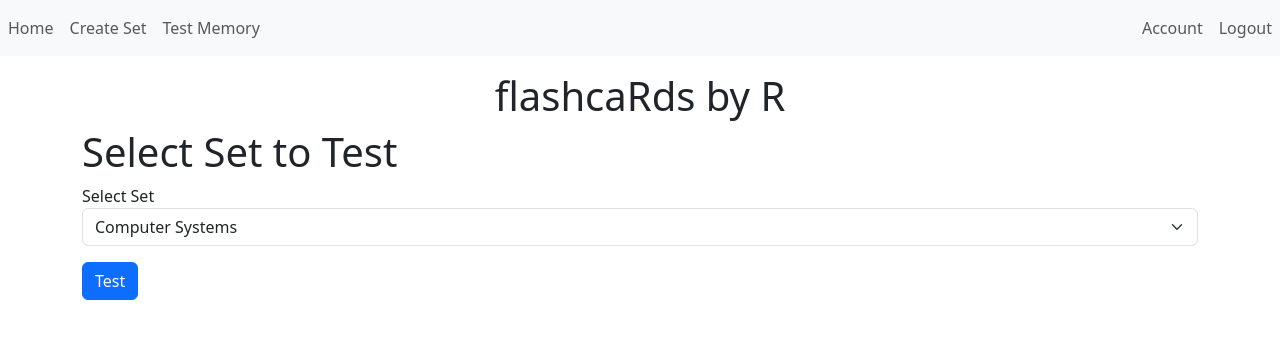
After one commit to rotimijoseph/flashcards-app, a Flask app: page /test_memory in a window 1280 px wide. The commit adds this page. Shown: the top 339 px of the page. Run offline with Flask 3, Linux system fonts and the light colour scheme; a user stored in the database is signed in.

Commit message:
add start of testing functionality where you can test yourself on the flashcards that have been written, not completed yet

```diff
--- a/app/templates/base.html
+++ b/app/templates/base.html
@@ -12,6 +12,7 @@
         <ul class="navbar-nav me-auto">
             <li class="nav-item active"><a class="nav-link" href="{{ url_for ('home')}}">Home</a></li>
             <li class="nav-item active"><a class="nav-link" href="{{ url_for ('create')}}">Create Set</a></li>
+            <li class="nav-item active"><a class="nav-link" href="{{ url_for ('test_memory')}}">Test Memory</a></li>
         </ul>
         <ul class="navbar-nav ms-auto"> <!-- ms auto moves item to far right, while me auto keeps it on the left -->
             {% if current_user.is_authenticated %}
--- /dev/null
+++ b/app/templates/test_memory.html
@@ -0,0 +1,32 @@
+{% extends "base.html" %}
+
+{% block content %}
+
+<h1>Select Set to Test</h1>
+
+<form method="POST" action="{{ url_for('test_memory') }}" novalidate>
+    {{ form.csrf_token }}
+    <div class="mb-3">
+        {{ form.set.label }}<br>
+        {{ form.set(class="form-select") }}
+    </div>
+    <div class="mb-3">
+        <button type="submit" class="btn btn-primary">Test</button>
+    </div>
+</form>
+
+{% if flashcard %}
+<div class="flashcard-container">
+    <div class="flashcard">
+        <h2>Q: {{ flashcard.question }}</h2>
+        <form method="POST" action="{{ url_for('test_memory') }}">
+            {{ form.csrf_token }}
+            <input type="hidden" name="flashcard_id" value="{{ flashcard.flashcard_id }}">
+            <button type="submit" class="btn btn-primary">Flip</button>
+        </form>
+        <button type="button" class="btn btn-primary" onclick="nextFlashcard()">Next</button>
+    </div>
+</div>
+{% endif %}
+
+{% endblock %}
--- a/app/views.py
+++ b/app/views.py
@@ -4,6 +4,7 @@ from app.forms import RegisterForm, LoginForm, FlashCardForm, SelectSetForm
 from app.models import User, FlashCard
 from flask_login import login_user, current_user, logout_user, login_required
 from sqlalchemy.exc import SQLAlchemyError
+import random
 
 @app.route("/")
 def home():
@@ -75,14 +76,14 @@ def create():
     return render_template('create.html', form=form, title="New Set")
 
 @app.route("/view_set", methods=['GET', 'POST'])
-@login_required  # Ensure the user is logged in
+@login_required
 def view_set():
     form = SelectSetForm()
     form.set.choices = [(set_name[0], set_name[0]) for set_name in get_all_set_names()]
     flashcards = []
     if form.validate_on_submit():
         set_name = form.set.data
-        # Retrieve flashcards for the selected set name and created by the current user
+        # get flashcards by user
         flashcards = FlashCard.query.filter_by(set_name=set_name, user_id=current_user.user_id).all()
     return render_template('view_set.html', form=form, flashcards=flashcards)
 
@@ -91,3 +92,32 @@ def get_all_set_names():
 
 def get_flashcards_by_set_name(set_name):
     return FlashCard.query.filter_by(set_name=set_name).all()
+
+@app.route("/test_memory", methods=['GET', 'POST'])
+@login_required
+def test_memory():
+    form = SelectSetForm()
+    form.set.choices = [(set_name[0], set_name[0]) for set_name in get_all_set_names()]
+    flashcard = None # start with no flashcard
+    if form.validate_on_submit():
+        set_name = form.set.data
+        flashcards = FlashCard.query.filter_by(set_name=set_name, user_id=current_user.user_id).all()
+        if flashcards:
+            flashcard = random.choice(flashcards)
+    return render_template('test_memory.html', form=form, flashcard=flashcard)
+
+@app.route("/flip", methods=['POST'])
+@login_required
+def flip_flashcard():
+    flashcard_id = request.form.get('flashcard_id')
+    flashcard = FlashCard.query.get(flashcard_id)
+    return render_template('test_memory.html', flashcard=flashcard, flipped=True)
+
+@app.route("/next", methods=['POST'])
+@login_required
+def next_flashcard():
+    # Logic to fetch the next flashcard
+    # This could involve querying the database for the next flashcard
+    # or maintaining a list of flashcards in the session
+    # and updating the current flashcard index to get the next one
+    return redirect(url_for('test_memory'))
```
